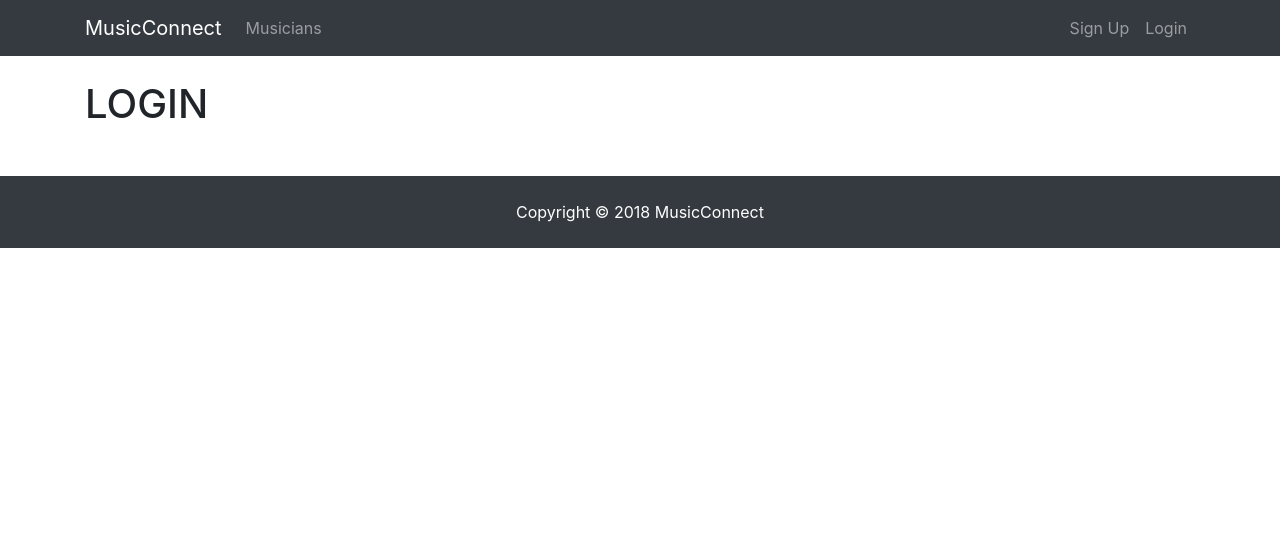
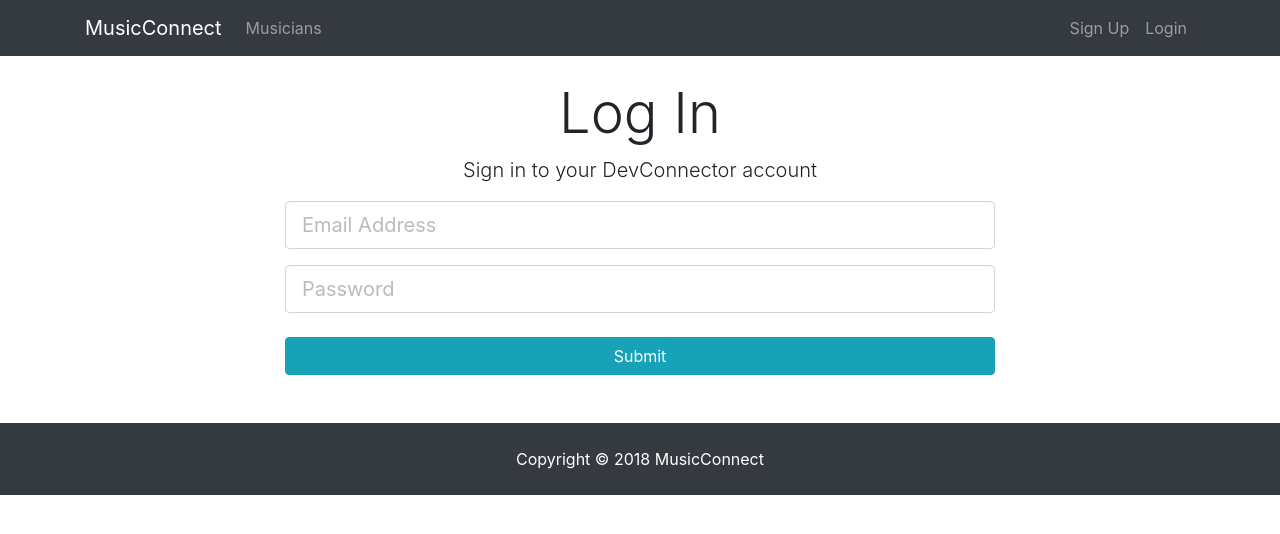
Before and after one commit to djflorio/music-connect, a React (Create React App) app in the folder client/: page /login in a window 1280 px wide. Shown: the top 534 px of the page. Built offline with nearby package versions, Linux system fonts and the light colour scheme.

Commit message:
add login form

```diff
--- a/client/src/components/auth/Login.js
+++ b/client/src/components/auth/Login.js
@@ -1,10 +1,69 @@
 import React, { Component } from "react";
 
 class Login extends Component {
+  constructor() {
+    super();
+
+    this.state = {
+      email: "",
+      password: ""
+    };
+
+    this.updateFormState = this.updateFormState.bind(this);
+    this.onSubmit = this.onSubmit.bind(this);
+  }
+
+  onSubmit(e) {
+    e.preventDefault();
+    const newUser = {
+      email: this.state.email,
+      password: this.state.password
+    };
+
+    console.log(newUser);
+  }
+
+  updateFormState(e) {
+    this.setState({
+      [e.target.name]: e.target.value
+    });
+  }
   render() {
     return (
-      <div>
-        <h1>LOGIN</h1>
+      <div className="login">
+        <div className="container">
+          <div className="row">
+            <div className="col-md-8 m-auto">
+              <h1 className="display-4 text-center">Log In</h1>
+              <p className="lead text-center">
+                Sign in to your DevConnector account
+              </p>
+              <form onSubmit={this.onSubmit}>
+                <div className="form-group">
+                  <input
+                    type="email"
+                    className="form-control form-control-lg"
+                    placeholder="Email Address"
+                    name="email"
+                    value={this.state.email}
+                    onChange={this.updateFormState}
+                  />
+                </div>
+                <div className="form-group">
+                  <input
+                    type="password"
+                    className="form-control form-control-lg"
+                    placeholder="Password"
+                    name="password"
+                    value={this.state.password}
+                    onChange={this.updateFormState}
+                  />
+                </div>
+                <input type="submit" className="btn btn-info btn-block mt-4" />
+              </form>
+            </div>
+          </div>
+        </div>
       </div>
     );
   }
--- a/package.json
+++ b/package.json
@@ -13,6 +13,7 @@
   "author": "Dan Florio",
   "license": "MIT",
   "dependencies": {
+    "axios": "^0.18.0",
     "bcryptjs": "^2.4.3",
     "body-parser": "^1.18.3",
     "concurrently": "^4.0.1",
```
